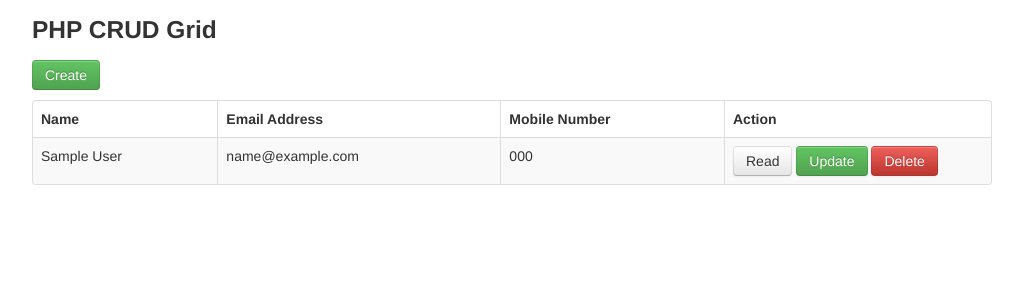
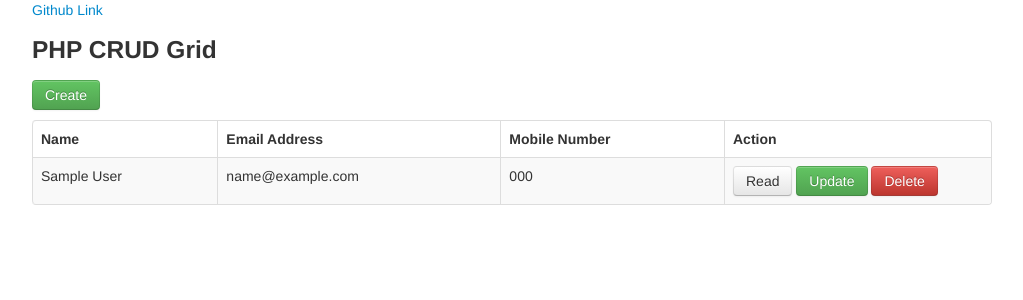
Before and after one commit to abpopko/PopkoProg1, a PHP site: page / in a window 1280 px wide. Shown: the top 300 px of the page, without its empty margins (118-1141 px from the left). Run offline with PHP 8.4, Linux system fonts and the light colour scheme; tables that the repository leaves empty or names only in its code hold one stand-in row (values such as "Sample post").

Commit message:
Update index.php

```diff
--- a/index.php
+++ b/index.php
@@ -9,6 +9,7 @@
 <body>
     <div class="container">
     		<div class="row">
+			 <a href ="https://github.com/abpopko/PopkoProg1">Github Link</a>
     			<h3>PHP CRUD Grid</h3>
     		</div>
 			<div class="row">
```
